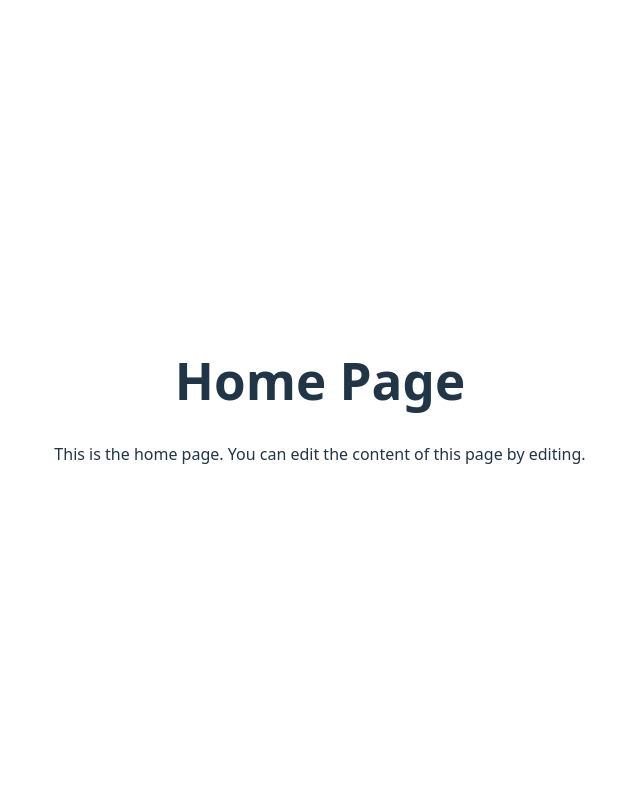
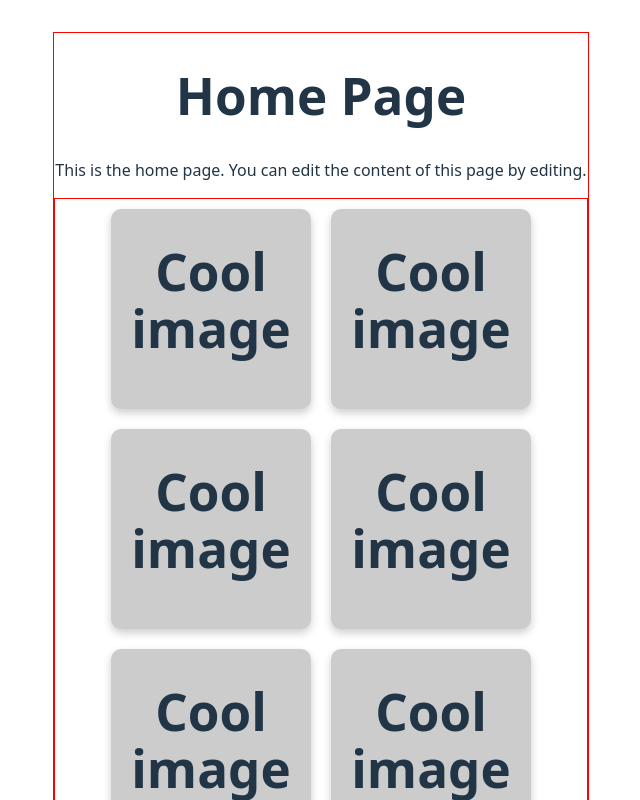
Before and after one commit to innownenn/engramchallenge, a Vue app: page / in a window 1280 px wide. Shown: the top 800 px of the page, without its empty margins (320-960 px from the left). Built offline with nearby package versions, Linux system fonts and the light colour scheme.

Commit message:
Home page concept

```diff
--- a/src/components/Homepage.vue
+++ b/src/components/Homepage.vue
@@ -4,6 +4,11 @@
     <p>
       This is the home page. You can edit the content of this page by editing.
     </p>
+    <div id="image-container">
+      <div v-for="(item, index) in 8" :key="index" class="image">
+        <h1>Cool image</h1>
+      </div>
+    </div>
   </div>
 </template>
 
@@ -15,4 +20,28 @@ export default {
 };
 </script>
 
-<style lang="css" scoped></style>
+<style scoped>
+.mainpage {
+  width: 100%;
+  border: red solid 1px;
+}
+
+#image-container {
+  border: red solid 1px;
+  display: grid;
+  justify-content: center;
+  grid-template-columns: repeat(auto-fill, 200px);
+  gap: 20px;
+  padding: 10px;
+}
+
+.image {
+  width: 100%; /* Ensures flexibility */
+  max-width: 200px;
+  height: 200px;
+  background-color: #ccc;
+  border-radius: 10px;
+  box-shadow: 0 4px 8px rgba(0, 0, 0, 0.2);
+  transition: transform 0.3s ease;
+}
+</style>
```
